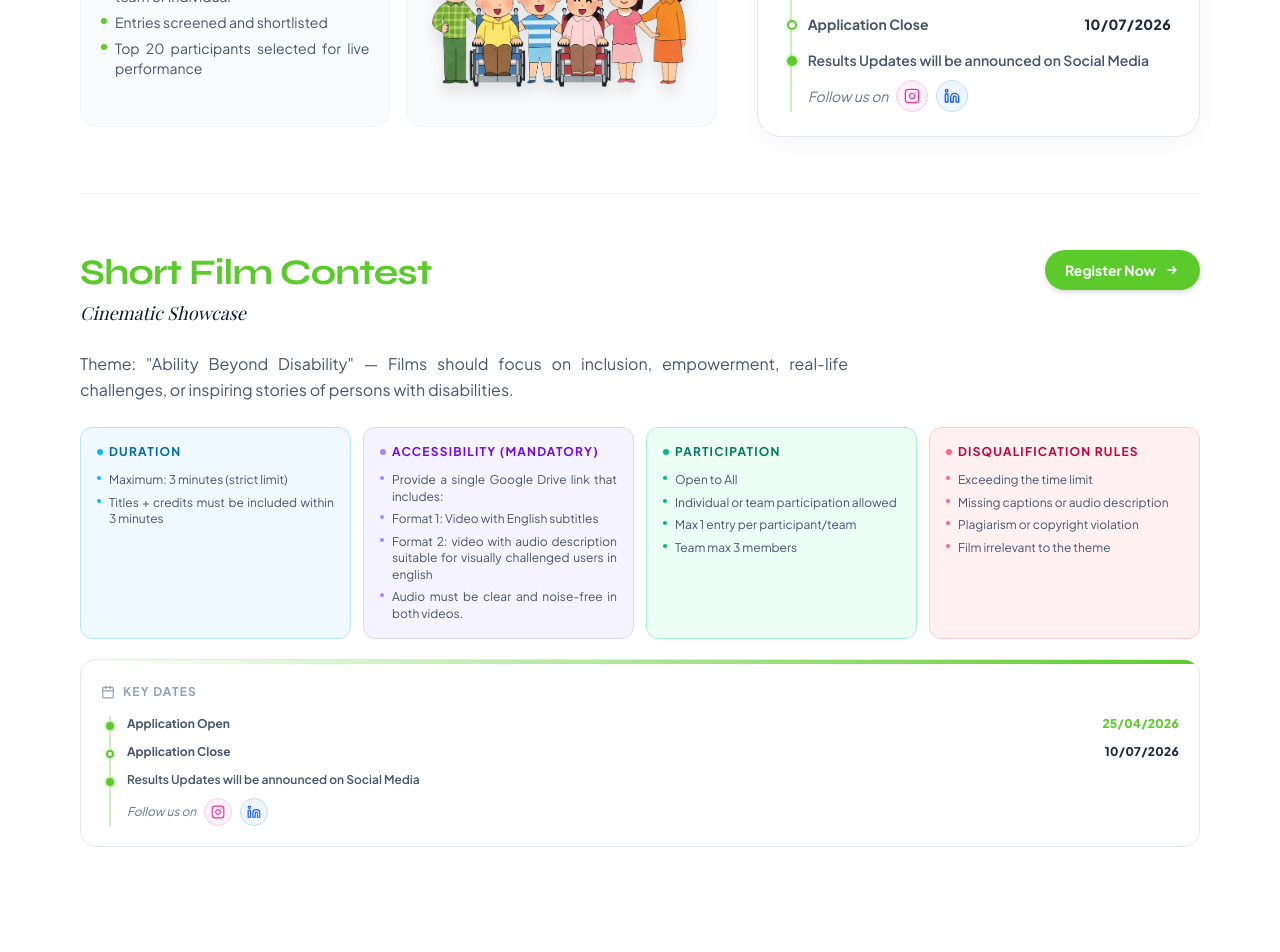
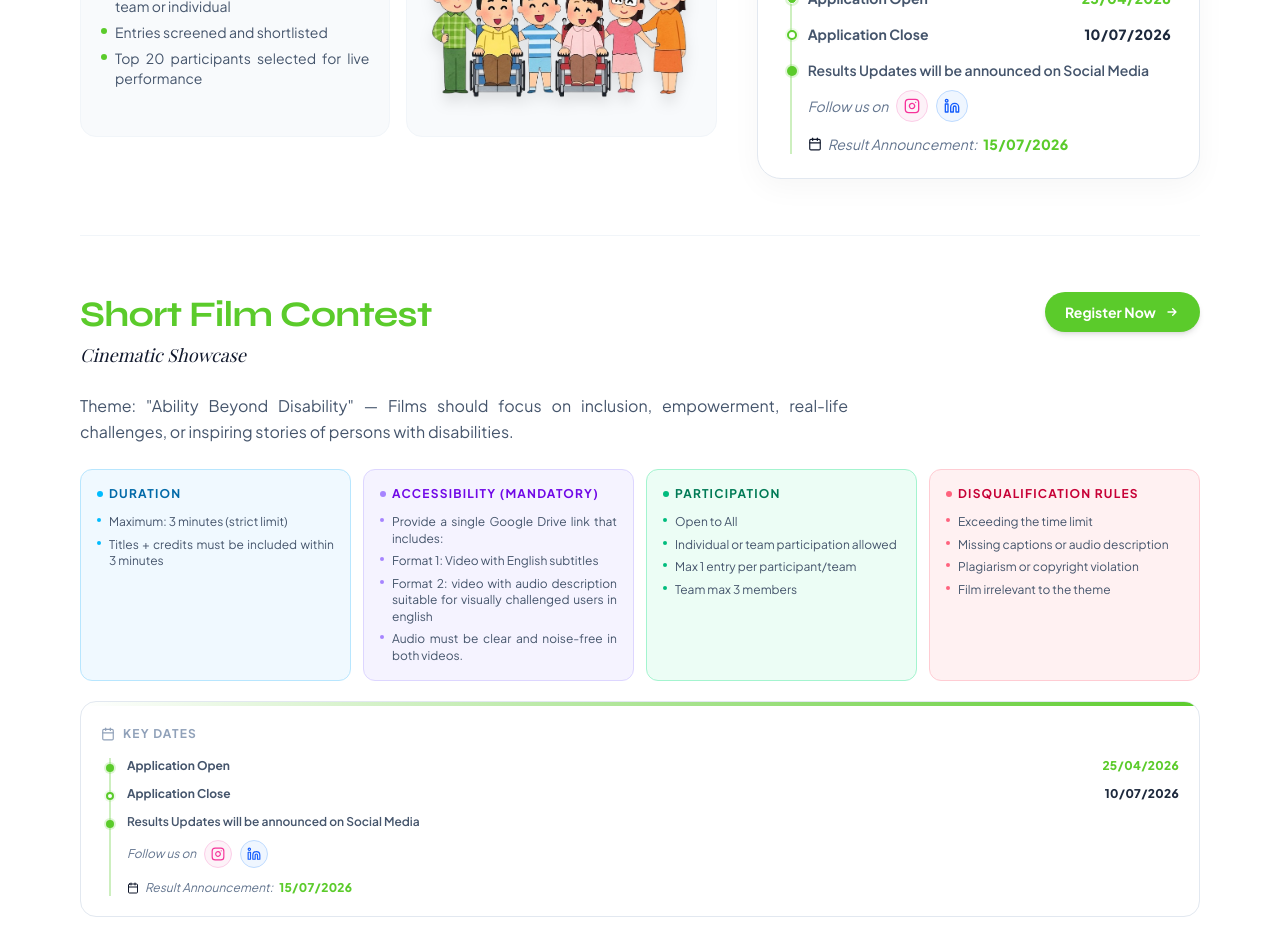
Before and after one commit to Mithunp123/Vyuga, a React (Vite) app in the folder frontend/: page /attend/register in a window 1280 px wide. Shown: the part 1300-2252 px from the top of the page. Built offline with nearby package versions, Linux system fonts and the light colour scheme; no server answers; a web font is replaced by a local one.

Commit message:
result date added

```diff
--- a/frontend/src/pages/AttendRegister.jsx
+++ b/frontend/src/pages/AttendRegister.jsx
@@ -331,6 +331,11 @@ export default function AttendRegister() {
                                       <Linkedin className="w-3.5 h-3.5" />
                                     </a>
                                   </div>
+                                  <div className="flex items-center gap-1.5 mt-1.5">
+                                    <Calendar className="w-3 h-3 text-brand-cyan shrink-0" />
+                                    <span className="text-slate-500 italic">Result Announcement:</span>
+                                    <span className="font-black text-[#5BCB2B] tracking-wide">15/07/2026</span>
+                                  </div>
                                 </div>
                               ) : (
                                 <div className="flex justify-between items-center text-xs">
@@ -406,6 +411,11 @@ export default function AttendRegister() {
                                       <Linkedin className="w-4 h-4" />
                                     </a>
                                   </div>
+                                  <div className="flex items-center gap-1.5 mt-1.5">
+                                    <Calendar className="w-3.5 h-3.5 text-brand-cyan shrink-0" />
+                                    <span className="text-slate-500 italic">Result Announcement:</span>
+                                    <span className="font-black text-[#5BCB2B] tracking-wide">15/07/2026</span>
+                                  </div>
                                 </div>
                               ) : (
                                 <div className="flex justify-between items-center text-sm">
```
